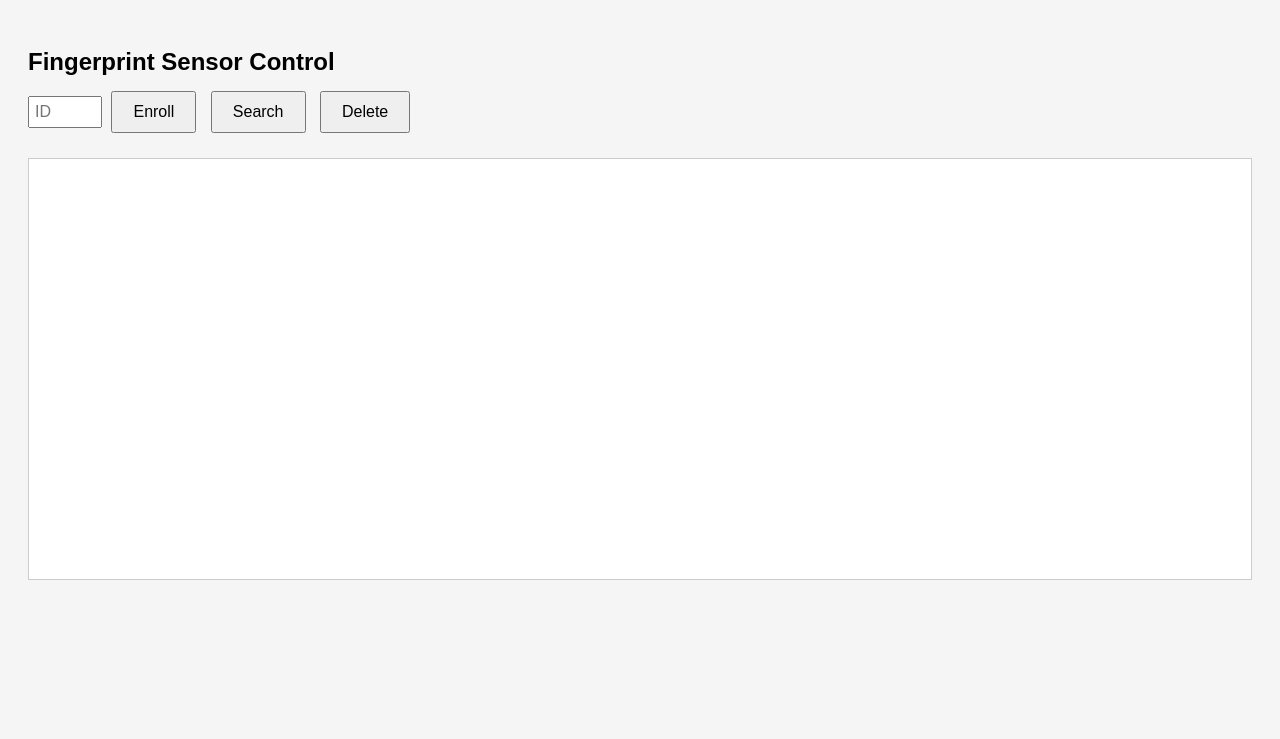
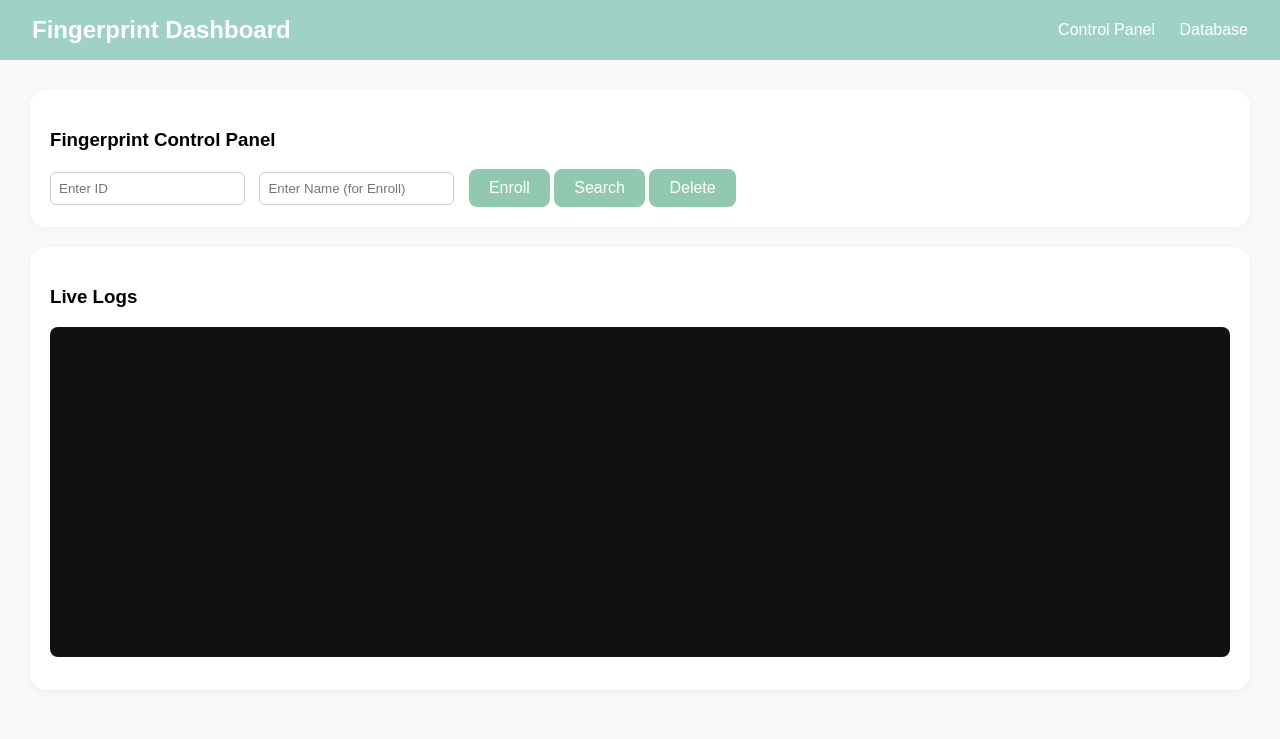
Before and after one commit to rein-desu999/fingerprint, a Flask app: page / in a window 1280 px wide. Shown: the top 739 px of the page. Run offline with Flask 3, Linux system fonts and the light colour scheme; data that the repository does not hold is empty.

Commit message:
version1.0

```diff
--- a/app.py
+++ b/app.py
@@ -2,29 +2,45 @@ from flask import Flask, render_template, request, jsonify
 import serial
 import threading
 import time
+import json
+import os
 
-# Replace with your Arduino port
 SERIAL_PORT = "/dev/tty.usbmodem101"
 BAUD_RATE = 9600
 
+# Initialize serial
 ser = serial.Serial(SERIAL_PORT, BAUD_RATE, timeout=1)
-time.sleep(2)  # Wait for Arduino reset
+time.sleep(2)
 
 app = Flask(__name__)
+arduino_logs = []
+DATA_FILE = "data.json"
 
-# Store last 100 Arduino log messages
-arduino_logs = []
+# Load existing user data
+if not os.path.exists(DATA_FILE):
+    with open(DATA_FILE, "w") as f:
+        json.dump([], f)
 
-# Background thread to read Arduino Serial logs
+def load_data():
+    with open(DATA_FILE, "r") as f:
+        return json.load(f)
+
+def save_data(data):
+    with open(DATA_FILE, "w") as f:
+        json.dump(data, f, indent=4)
+
 def read_serial():
     while True:
         if ser.in_waiting:
-            line = ser.readline().decode('utf-8', errors='ignore').strip()
-            if line:
-                arduino_logs.append(line)
-                # Keep only the last 100 messages
-                if len(arduino_logs) > 100:
-                    arduino_logs.pop(0)
+            try:
+                line = ser.readline().decode("utf-8", errors="ignore").strip()
+                if line:
+                    arduino_logs.append(line)
+                    if len(arduino_logs) > 200:
+                        arduino_logs.pop(0)
+            except Exception as e:
+                print("Serial read error:", e)
+        time.sleep(0.05)
 
 threading.Thread(target=read_serial, daemon=True).start()
 
@@ -35,20 +51,38 @@ def index():
 @app.route("/command", methods=["POST"])
 def command():
     cmd = request.json.get("cmd")
-    id_value = request.json.get("id", None)
+    id_value = request.json.get("id")
+    name_value = request.json.get("name")
 
-    # Format command as Arduino expects: "1,5\n", "2\n", etc.
-    if id_value:
-        full_cmd = f"{cmd},{id_value}\n"
+    if cmd == "1" and id_value:
+        # Add to database before enrolling
+        users = load_data()
+        if not any(u["id"] == id_value for u in users):
+            users.append({"id": id_value, "name": name_value, "image": "static/fingerprint.png"})
+            save_data(users)
+        ser.write(f"1,{id_value}\n".encode())
+    elif cmd == "2":
+        ser.write(b"2\n")
+    elif cmd == "3" and id_value:
+        # Remove from database
+        users = load_data()
+        users = [u for u in users if u["id"] != id_value]
+        save_data(users)
+        ser.write(f"3,{id_value}\n".encode())
     else:
-        full_cmd = f"{cmd}\n"
+        return jsonify({"error": "Invalid command"}), 400
 
-    ser.write(full_cmd.encode())
+    ser.flush()
     return jsonify({"status": "sent"})
 
 @app.route("/logs")
 def logs():
-    return jsonify({"logs": arduino_logs})
+    return jsonify({"logs": arduino_logs[-100:]})
+
+@app.route("/users")
+def users():
+    return jsonify(load_data())
 
 if __name__ == "__main__":
     app.run(debug=True)
+# To run the app, use the command: python app.py
--- /dev/null
+++ b/templates/base.html
@@ -0,0 +1,97 @@
+<!DOCTYPE html>
+<html>
+<head>
+  <title>Fingerprint Dashboard</title>
+  <style>
+    body {
+      font-family: "Poppins", sans-serif;
+      background-color: #faf9f8;
+      margin: 0;
+      padding: 0;
+    }
+    nav {
+      background: #9fd1c7;
+      color: #fff;
+      padding: 1rem 2rem;
+      display: flex;
+      justify-content: space-between;
+      align-items: center;
+    }
+    nav h2 { margin: 0; font-weight: 600; }
+    nav a {
+      color: white;
+      margin-left: 20px;
+      text-decoration: none;
+      font-weight: 500;
+    }
+    nav a:hover {
+      text-decoration: underline;
+    }
+    .content {
+      padding: 30px;
+    }
+    button {
+      background: #91c8b0;
+      border: none;
+      color: white;
+      border-radius: 8px;
+      padding: 10px 20px;
+      font-size: 16px;
+      cursor: pointer;
+      transition: 0.2s;
+    }
+    button:hover {
+      background: #6aa894;
+    }
+    input {
+      border: 1px solid #ccc;
+      border-radius: 6px;
+      padding: 8px;
+      margin-right: 10px;
+    }
+    .card {
+      background: white;
+      border-radius: 16px;
+      box-shadow: 0 2px 10px rgba(0,0,0,0.05);
+      padding: 20px;
+      margin-bottom: 20px;
+    }
+    pre {
+      background: #111;
+      color: #0f0;
+      padding: 15px;
+      border-radius: 8px;
+      height: 300px;
+      overflow-y: auto;
+    }
+    table {
+      width: 100%;
+      border-collapse: collapse;
+      background: white;
+      border-radius: 12px;
+      overflow: hidden;
+    }
+    th, td {
+      padding: 10px;
+      text-align: left;
+      border-bottom: 1px solid #eee;
+    }
+    th {
+      background: #9fd1c7;
+      color: white;
+    }
+  </style>
+</head>
+<body>
+  <nav>
+    <h2>Fingerprint Dashboard</h2>
+    <div>
+      <a href="/">Control Panel</a>
+      <a href="/database">Database</a>
+    </div>
+  </nav>
+  <div class="content">
+    {% block content %}{% endblock %}
+  </div>
+</body>
+</html>
--- a/templates/index.html
+++ b/templates/index.html
@@ -1,50 +1,36 @@
-<!DOCTYPE html>
-<html lang="en">
-<head>
-<meta charset="UTF-8">
-<title>Fingerprint Sensor Control</title>
-<style>
-body { font-family: Arial; padding: 20px; background: #f5f5f5; }
-button { margin: 5px; padding: 10px 20px; font-size: 16px; }
-#logs { margin-top: 20px; background: #fff; padding: 10px; height: 400px; overflow-y: scroll; border: 1px solid #ccc; white-space: pre-line; }
-input[type=number] { width: 60px; padding: 5px; font-size: 16px; }
-h2 { margin-bottom: 10px; }
-</style>
-</head>
-<body>
-<h2>Fingerprint Sensor Control</h2>
-
-<div>
-  <input type="number" id="idInput" placeholder="ID">
-  <button onclick="sendCommand('1')">Enroll</button>
-  <button onclick="sendCommand('2')">Search</button>
-  <button onclick="sendCommand('3')">Delete</button>
+{% extends "base.html" %}
+{% block content %}
+<div class="card">
+  <h3>Fingerprint Control Panel</h3>
+  <input id="fingerId" type="number" placeholder="Enter ID">
+  <input id="fingerName" type="text" placeholder="Enter Name (for Enroll)">
+  <button onclick="sendCmd('1')">Enroll</button>
+  <button onclick="sendCmd('2')">Search</button>
+  <button onclick="sendCmd('3')">Delete</button>
 </div>
 
-<div id="logs"></div>
+<div class="card">
+  <h3>Live Logs</h3>
+  <pre id="logBox"></pre>
+</div>
 
 <script>
-function sendCommand(cmd) {
-    const id = document.getElementById("idInput").value;
-    fetch("/command", {
-        method: "POST",
-        headers: {"Content-Type": "application/json"},
-        body: JSON.stringify({cmd: cmd, id: id})
-    });
+async function sendCmd(cmd) {
+  const id = document.getElementById("fingerId").value;
+  const name = document.getElementById("fingerName").value;
+  await fetch("/command", {
+    method: "POST",
+    headers: { "Content-Type": "application/json" },
+    body: JSON.stringify({ cmd, id, name })
+  });
 }
 
-// Refresh logs every 300ms
-function refreshLogs() {
-    fetch("/logs")
-    .then(res => res.json())
-    .then(data => {
-        const logsDiv = document.getElementById("logs");
-        logsDiv.innerText = data.logs.join("\n");
-        logsDiv.scrollTop = logsDiv.scrollHeight; // auto scroll
-    });
+async function updateLogs() {
+  const res = await fetch("/logs");
+  const data = await res.json();
+  document.getElementById("logBox").textContent = data.logs.join("\n");
 }
 
-setInterval(refreshLogs, 300);
+setInterval(updateLogs, 1000);
 </script>
-</body>
-</html>
+{% endblock %}
```
Also changed, not shown: templates/database.html (added, +31 -0 lines).
